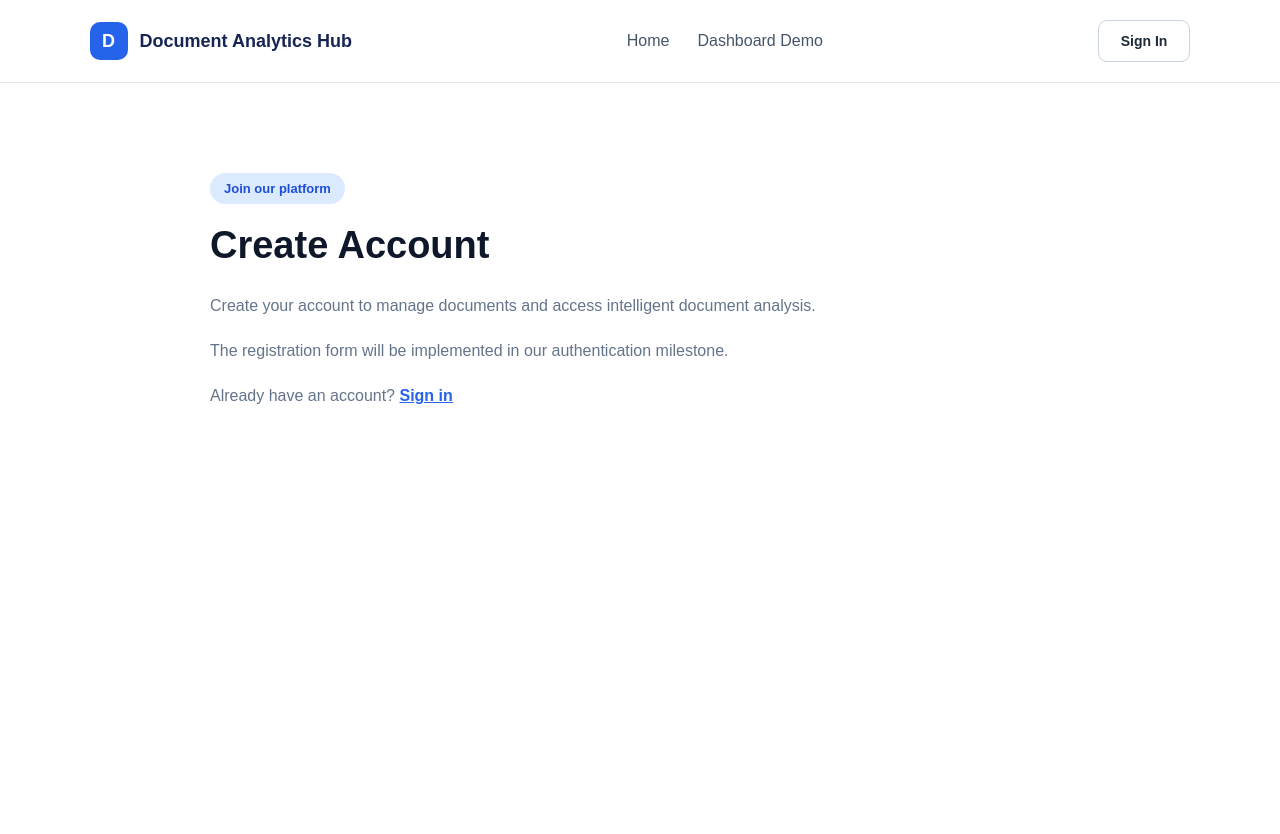
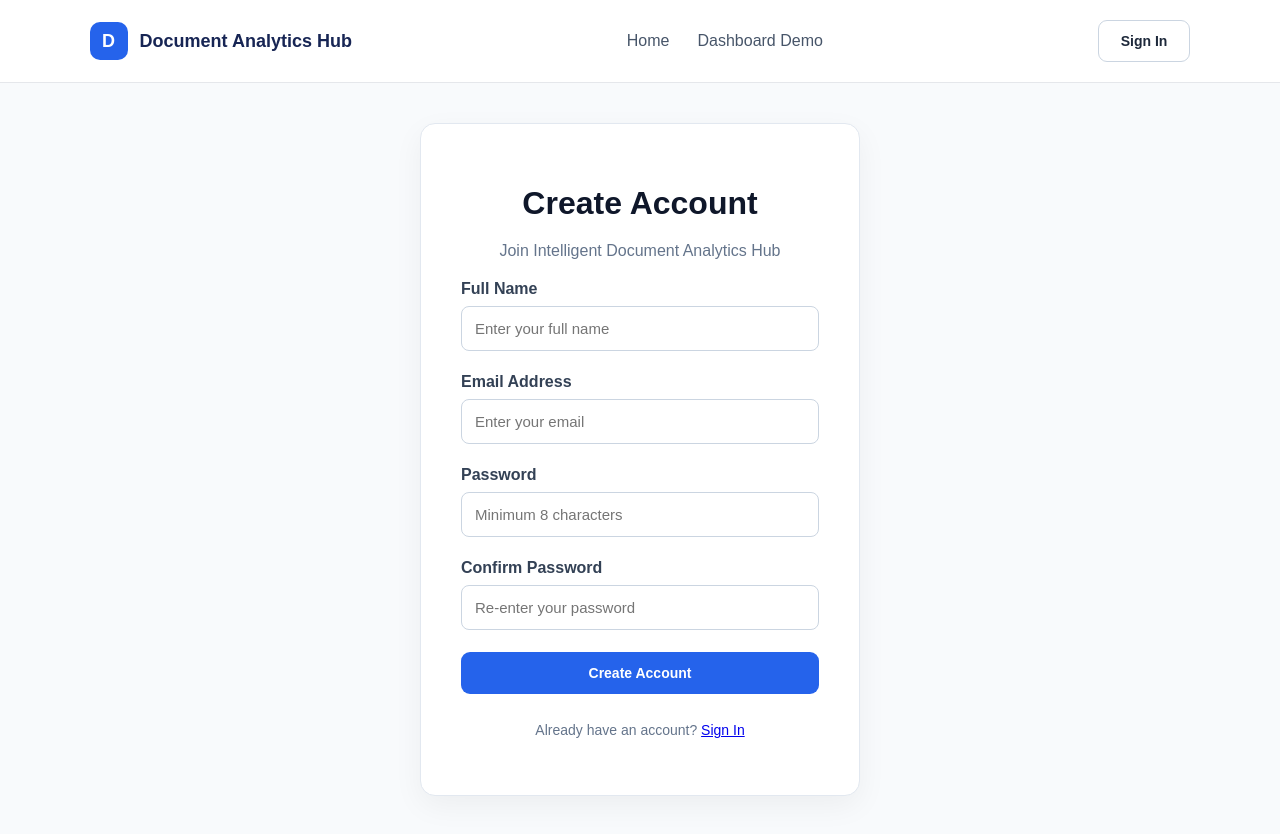
Before and after one commit to sameeramadhushan2003-del/Intelligent-Document-Analytics-Hub, a React (Vite) app in the folder frontend/: page /register in a window 1280 px wide. Before the commit the page ends 800 px from the top, so only its background shows below. Built offline with nearby package versions, Linux system fonts and the light colour scheme.

Commit message:
Implement login and registration UI

```diff
--- a/frontend/src/App.css
+++ b/frontend/src/App.css
@@ -339,3 +339,96 @@
   color: #2563eb;
   font-weight: 700;
 }
+
+
+/* Authentication Pages */
+
+.auth-container {
+  min-height: 80vh;
+  display: flex;
+  align-items: center;
+  justify-content: center;
+  background-color: #f8fafc;
+  padding: 40px 20px;
+}
+
+.auth-card {
+  background-color: white;
+  padding: 40px;
+  width: 100%;
+  max-width: 440px;
+  border-radius: 15px;
+  border: 1px solid #e2e8f0;
+  box-shadow: 0 10px 30px rgba(0, 0, 0, 0.05);
+}
+
+.auth-card h1 {
+  color: #0f172a;
+  text-align: center;
+  margin-bottom: 10px;
+}
+
+.auth-card > p {
+  color: #64748b;
+  text-align: center;
+  line-height: 1.6;
+}
+
+.form-group {
+  margin-bottom: 22px;
+}
+
+.form-group label {
+  display: block;
+  margin-bottom: 8px;
+  font-weight: 600;
+  color: #334155;
+}
+
+.form-group input {
+  width: 100%;
+  padding: 13px;
+  border: 1px solid #cbd5e1;
+  border-radius: 8px;
+  font-size: 15px;
+}
+
+.form-group input:focus {
+  outline: 2px solid #93c5fd;
+  border-color: #2563eb;
+}
+
+.auth-submit {
+  width: 100%;
+}
+
+.form-message {
+  margin-top: 15px;
+  color: #2563eb !important;
+  font-size: 13px;
+}
+
+.auth-footer {
+  margin-top: 25px;
+  font-size: 14px;
+}
+
+
+
+/* Registration Form Feedback */
+
+.auth-card .form-error {
+  margin-top: 10px;
+  margin-bottom: 15px;
+  color: #dc2626;
+  font-size: 14px;
+  font-weight: 500;
+}
+
+.auth-card .form-success {
+  margin-top: 10px;
+  margin-bottom: 15px;
+  color: #15803d;
+  font-size: 14px;
+  font-weight: 500;
+}
--- a/frontend/src/pages/Login.jsx
+++ b/frontend/src/pages/Login.jsx
@@ -1,26 +1,70 @@
 
+import { useState } from 'react'
 import { Link } from 'react-router'
 
 function Login() {
+  const [email, setEmail] = useState('')
+  const [password, setPassword] = useState('')
+  const [message, setMessage] = useState('')
+
+  const handleSubmit = (event) => {
+    event.preventDefault()
+
+    setMessage(
+      'Form validation passed. Backend authentication is not connected yet.'
+    )
+  }
+
   return (
-    <main className="page-shell">
-      <span className="tag">Authentication</span>
+    <main className="auth-container">
+      <div className="auth-card">
+        <h1>Welcome Back</h1>
 
-      <h1>Sign In</h1>
+        <p>
+          Sign in to Intelligent Document Analytics Hub
+        </p>
 
-      <p>
-        Welcome back to Intelligent Document Analytics Hub.
-      </p>
+        <form onSubmit={handleSubmit}>
+          <div className="form-group">
+            <label htmlFor="email">Email Address</label>
 
-      <p>
-        The login form will be implemented in our
-        authentication milestone.
-      </p>
+            <input
+              id="email"
+              type="email"
+              placeholder="Enter your email"
+              value={email}
+              onChange={(event) => setEmail(event.target.value)}
+              autoComplete="email"
+              required
+            />
+          </div>
 
-      <p>
-        Don't have an account?{' '}
-        <Link to="/register">Create an account</Link>
-      </p>
+          <div className="form-group">
+            <label htmlFor="password">Password</label>
+
+            <input
+              id="password"
+              type="password"
+              placeholder="Enter your password"
+              value={password}
+              onChange={(event) => setPassword(event.target.value)}
+              autoComplete="current-password"
+              required
+            />
+          </div>
+
+          <button type="submit" className="btn btn-primary auth-submit">
+            Sign In
+          </button>
+        </form>
+
+        {message && <p className="form-message" role="status">{message}</p>}
+
+        <p className="auth-footer">
+          Don't have an account?{' '}
+          <Link to="/register">Create Account</Link>
+        </p>
+      </div>
     </main>
   )
 }
--- a/frontend/src/pages/Register.jsx
+++ b/frontend/src/pages/Register.jsx
@@ -1,27 +1,126 @@
 
+import { useState } from 'react'
 import { Link } from 'react-router'
 
 function Register() {
+  const [fullName, setFullName] = useState('')
+  const [email, setEmail] = useState('')
+  const [password, setPassword] = useState('')
+  const [confirmPassword, setConfirmPassword] = useState('')
+
+  const [error, setError] = useState('')
+  const [message, setMessage] = useState('')
+
+  const handleSubmit = (event) => {
+    event.preventDefault()
+
+    setError('')
+    setMessage('')
+
+    if (fullName.trim() === '') {
+      setError('Please enter your full name.')
+      return
+    }
+
+    if (password !== confirmPassword) {
+      setError('Passwords do not match.')
+      return
+    }
+
+    setMessage(
+      'Frontend validation passed. Backend registration is not connected yet.'
+    )
+  }
+
   return (
-    <main className="page-shell">
-      <span className="tag">Join our platform</span>
+    <main className="auth-container">
+      <div className="auth-card">
+        <h1>Create Account</h1>
 
-      <h1>Create Account</h1>
+        <p>Join Intelligent Document Analytics Hub</p>
 
-      <p>
-        Create your account to manage documents and
-        access intelligent document analysis.
-      </p>
+        <form onSubmit={handleSubmit}>
 
-      <p>
-        The registration form will be implemented
-        in our authentication milestone.
-      </p>
+          <div className="form-group">
+            <label htmlFor="fullName">Full Name</label>
 
-      <p>
-        Already have an account?{' '}
-        <Link to="/login">Sign in</Link>
-      </p>
+            <input
+              id="fullName"
+              type="text"
+              placeholder="Enter your full name"
+              value={fullName}
+              onChange={(event) => setFullName(event.target.value)}
+              autoComplete="name"
+              required
+            />
+          </div>
+
+          <div className="form-group">
+            <label htmlFor="registerEmail">Email Address</label>
+
+            <input
+              id="registerEmail"
+              type="email"
+              placeholder="Enter your email"
+              value={email}
+              onChange={(event) => setEmail(event.target.value)}
+              autoComplete="email"
+              required
+            />
+          </div>
+
+          <div className="form-group">
+            <label htmlFor="registerPassword">Password</label>
+
+            <input
+              id="registerPassword"
+              type="password"
+              placeholder="Minimum 8 characters"
+              value={password}
+              onChange={(event) => setPassword(event.target.value)}
+              minLength={8}
+              autoComplete="new-password"
+              required
+            />
+          </div>
+
+          <div className="form-group">
+            <label htmlFor="confirmPassword">Confirm Password</label>
+
+            <input
+              id="confirmPassword"
+              type="password"
+              placeholder="Re-enter your password"
+              value={confirmPassword}
+              onChange={(event) => setConfirmPassword(event.target.value)}
+              minLength={8}
+              autoComplete="new-password"
+              required
+            />
+          </div>
+
+          {error && (
+            <p className="form-error" role="alert">
+              {error}
+            </p>
+          )}
+
+          {message && (
+            <p className="form-success" role="status">
+              {message}
+            </p>
+          )}
+
+          <button type="submit" className="btn btn-primary auth-submit">
+            Create Account
+          </button>
+        </form>
+
+        <p className="auth-footer">
+          Already have an account?{' '}
+          <Link to="/login">Sign In</Link>
+        </p>
+      </div>
     </main>
   )
 }
```
